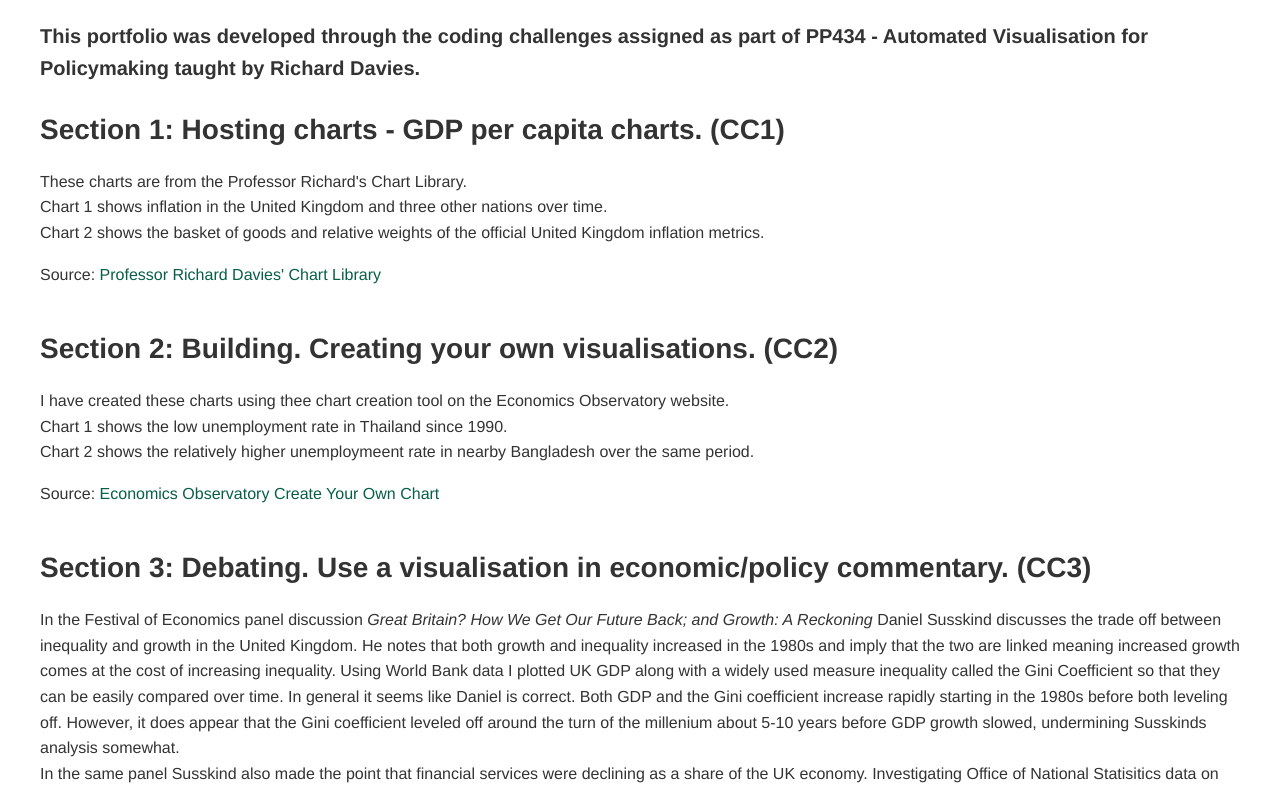
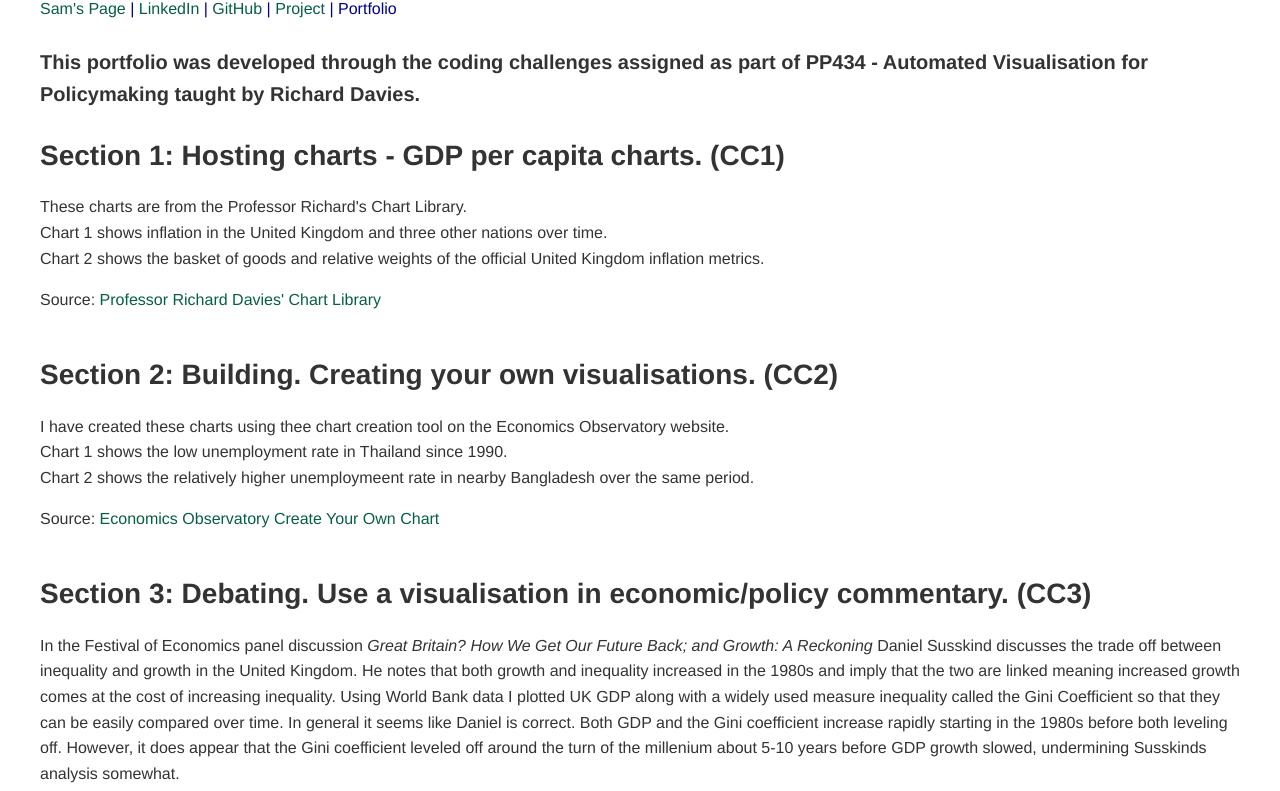
Before and after one commit to SamBickelBarlow/SamBickelBarlow.github.io, a plain HTML site: page portfolio.html in a window 1280 px wide. Shown: the part 152-943 px from the top of the page. Drawn offline with Linux system fonts and the light colour scheme; a script that the page names is missing.

Commit message:
Update portfolio.html

```diff
--- a/portfolio.html
+++ b/portfolio.html
@@ -19,6 +19,13 @@
     <h1 class="big" style="margin-bottom: 0px;">
         Portfolio Coding Challenges
     </h1>
+     <p style="margin-top: 0px; color: darkblue">
+        <a href="https://SamBickelBarlow.github.io/index">Sam's Page</a> |
+        <a href="https://www.linkedin.com/in/sam-bickel-barlow-02133a150/">LinkedIn</a> |
+        <a href="https://www.github.com/SamBickelBarlow">GitHub</a> |
+        <a href="https://SamBickelBarlow.github.io/project">Project</a> |
+        Portfolio
+    </p>
     <h3 class="small">
         This portfolio was developed through the coding challenges assigned as part of PP434 - Automated Visualisation for Policymaking taught by Richard Davies.
     </h3>
```
